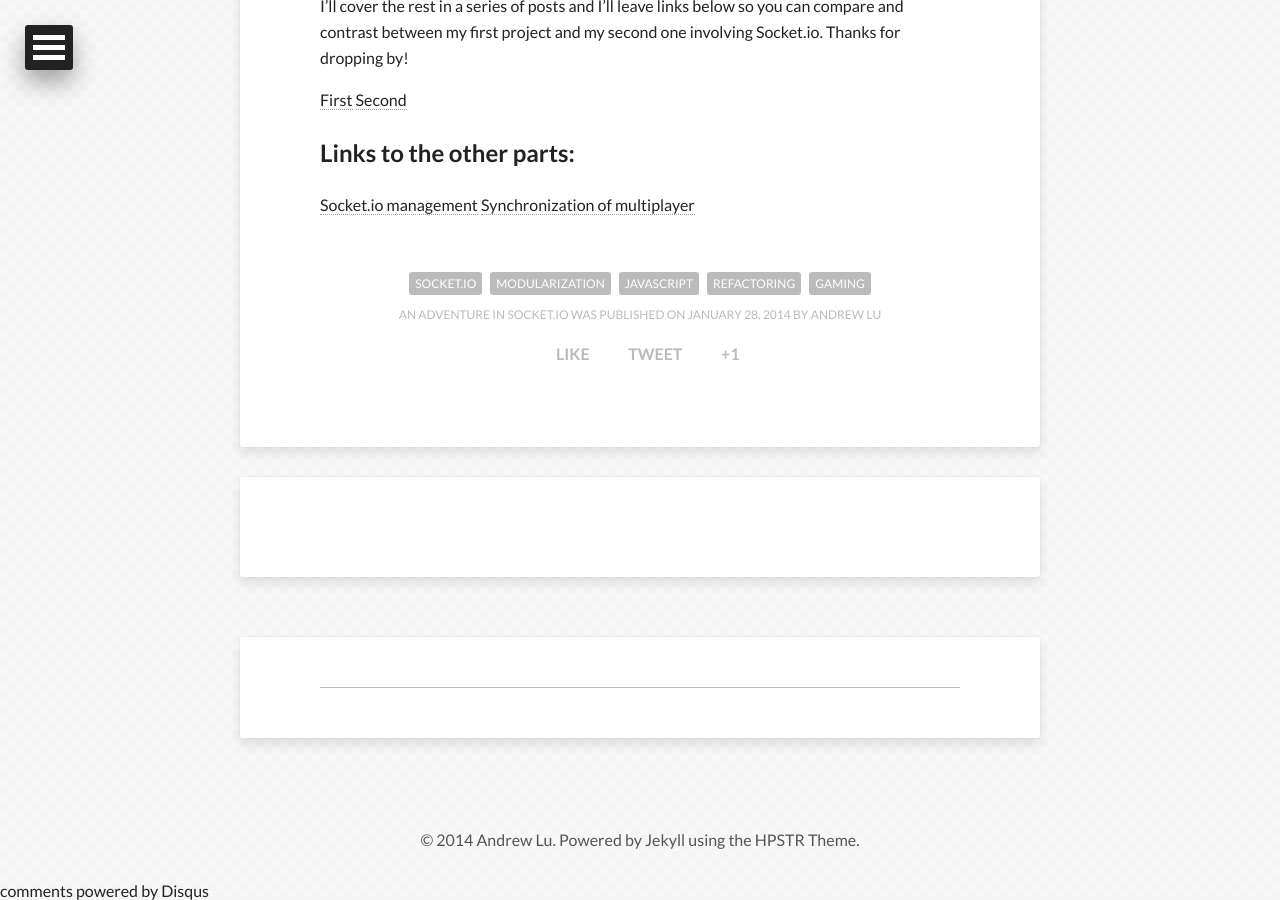
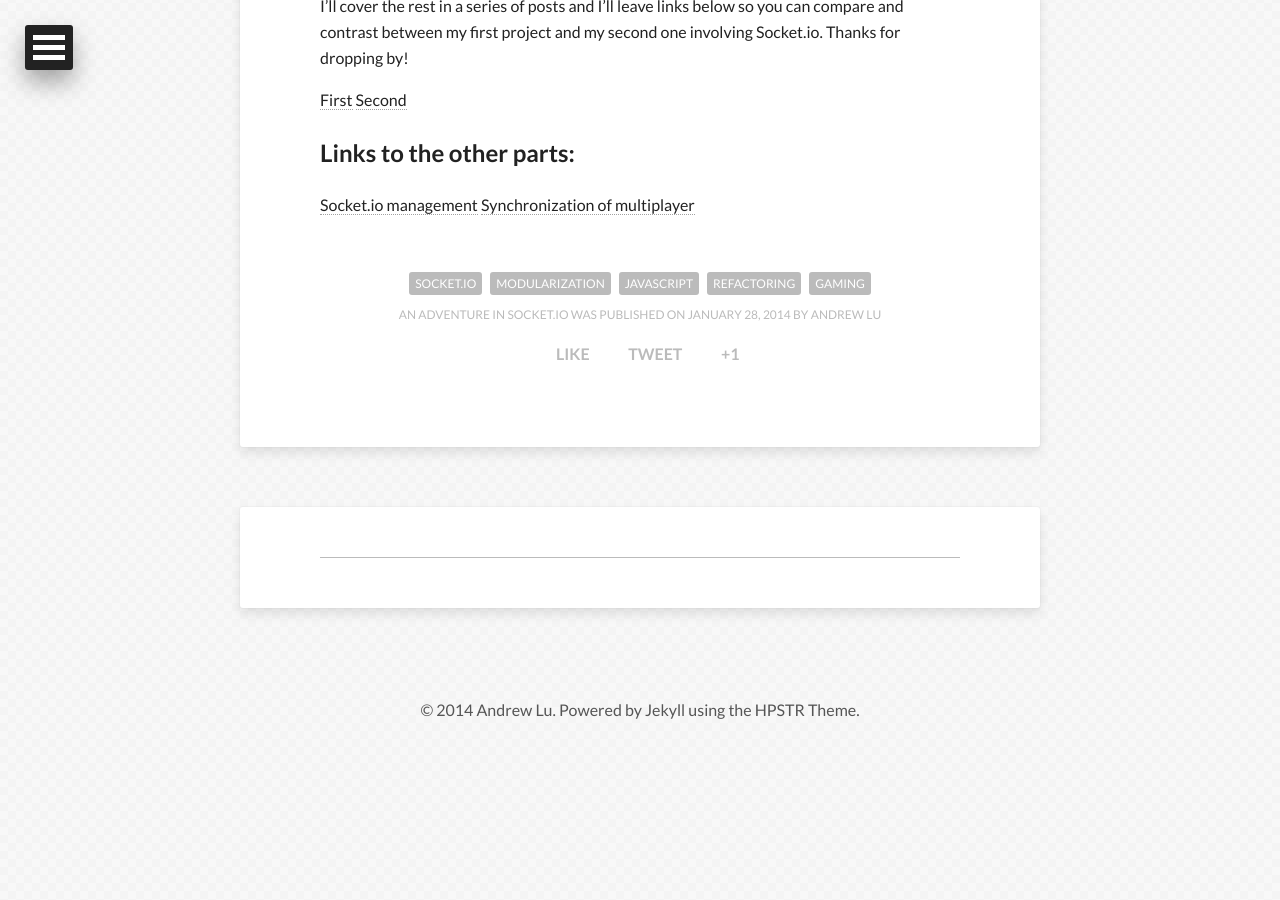
Before and after one commit to alujs/steinernein.github.io, a Jekyll site: the page built from _posts/2014-01-28-socket.md, in a window 1280 px wide and 900 px high, scrolled down 4261 px. Built offline with Jekyll 4.4.1, drawn with Linux system fonts in a browser that asks for light colours; nearby versions of some CDN libraries; comment, search, counter and statistics services are not loaded; after the commit the page ends 5012 px from its top, so only the background shows below that; part of the change alters nothing that is shown.

Commit message:
Changed discqz

```diff
--- a/_config.yml
+++ b/_config.yml
@@ -1,6 +1,6 @@
 title:            Andrew's Netspace
 description:      Andrew's Netspace
-disqus_shortname: andrew
+disqus_shortname:
 #Your site's domain goes here. Leave localhost server or blank when working locally.
 url:
 
```
